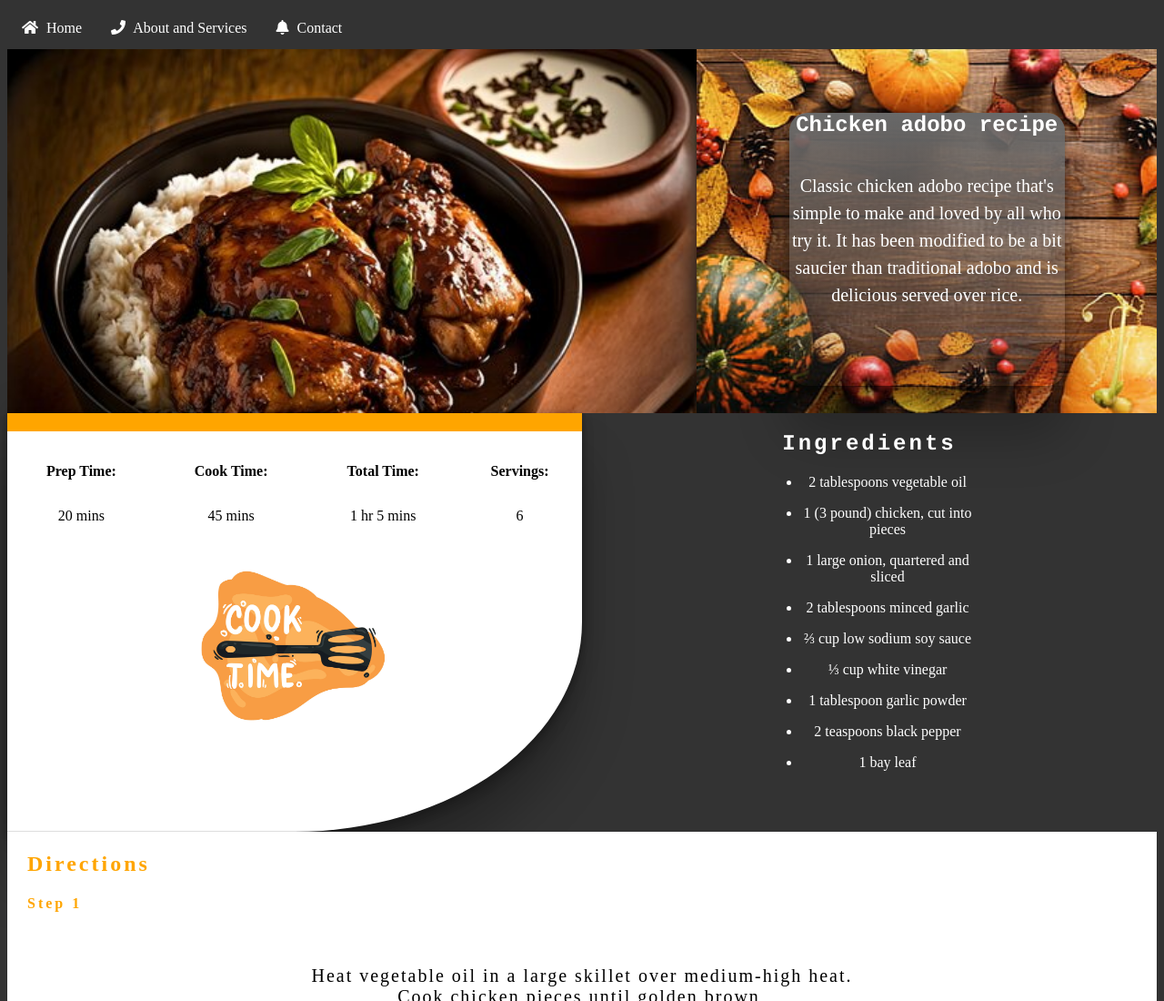
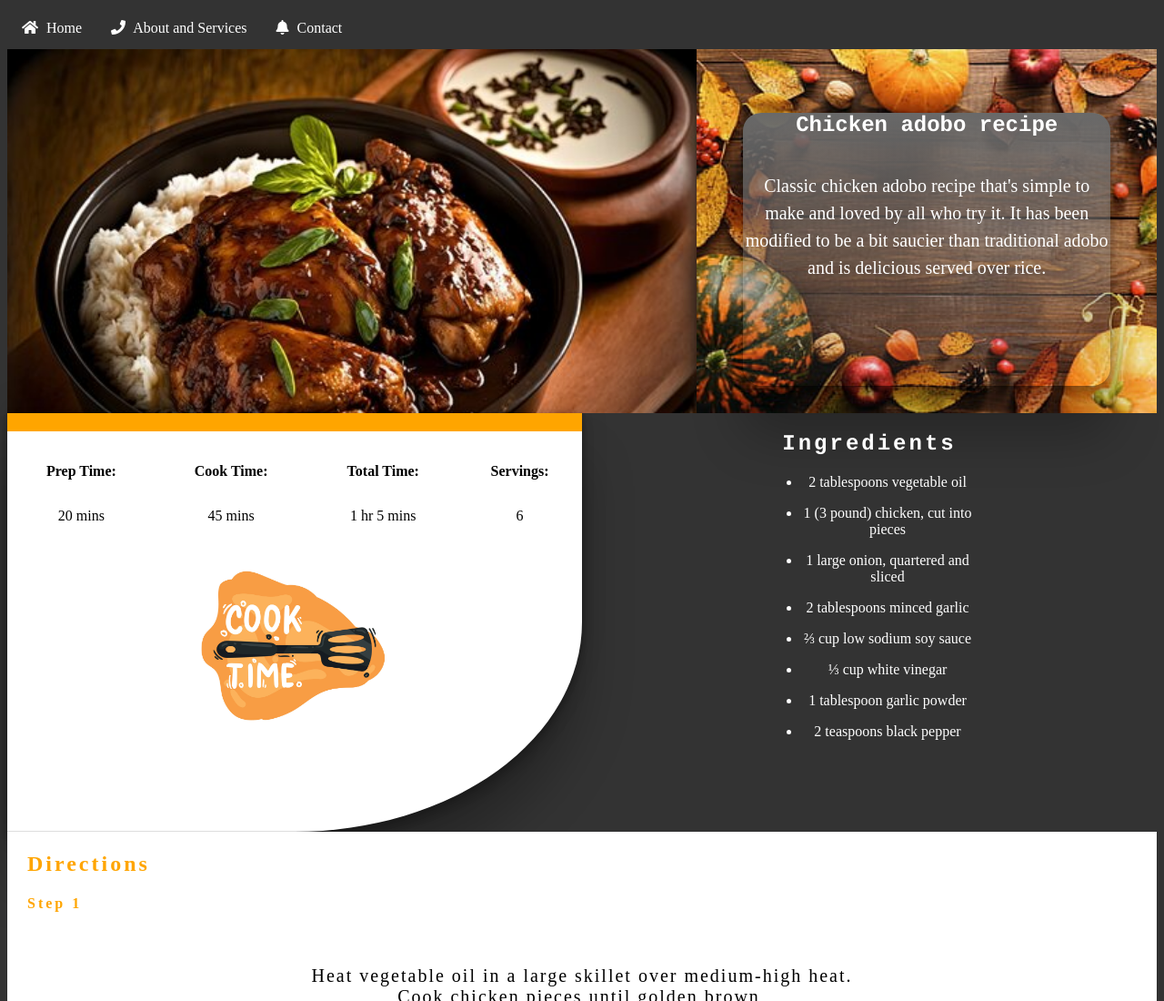
Before and after one commit to Jamaicamahinay/Traditionaladobo, a plain HTML site: page index.html in a window 1280 px wide. Shown: the top 1100 px of the page at 91% size. Drawn offline with Linux system fonts and the light colour scheme.

Commit message:
Update index.html

```diff
--- a/index.html
+++ b/index.html
@@ -69,7 +69,7 @@
       <li><p>⅓ cup white vinegar</p></li>
          <li><p>1 tablespoon garlic powder</p></li>
             <li><p>2 teaspoons black pepper</p></li>
-               <li><p>1 bay leaf</p></li>
+
 </ul>
 </nav>
 <br>
@@ -236,7 +236,7 @@ body{
 
   .div1{
     background: linear-gradient(to bottom, dimgray,transparent);
-    width: 60%;
+    width: 80%;
     height: 300px;
 
   box-shadow: rgba(0, 0, 0, 0.25) 0px 54px 55px, rgba(0, 0, 0, 0.12) 0px -12px 30px, rgba(0, 0, 0, 0.12) 0px 4px 6px, rgba(0, 0, 0, 0.17) 0px 12px 13px, rgba(0, 0, 0, 0.09) 0px -3px 5px;
```
